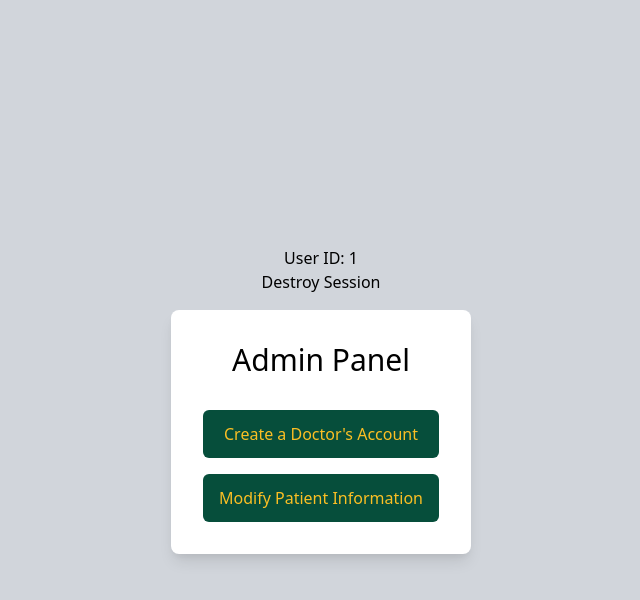
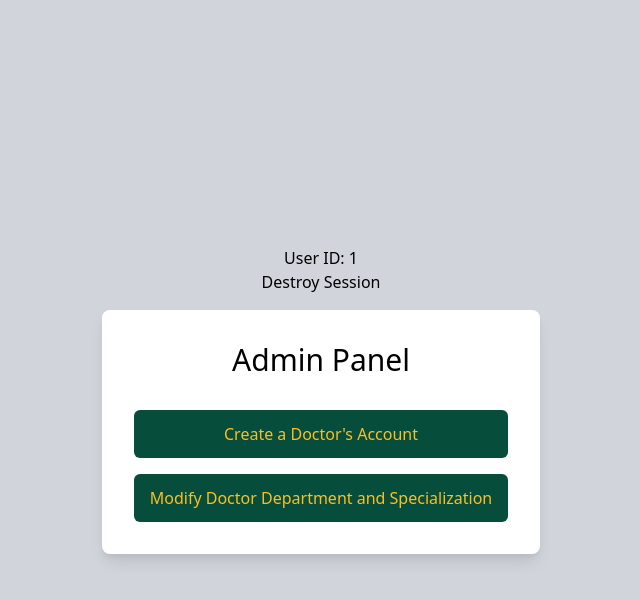
Before and after one commit to Striqes/OnliCare, a PHP site: page /user/admin/admin.php in a window 1280 px wide. Shown: the top 600 px of the page, without its empty margins (319-959 px from the left). Run offline with PHP 8.4, Linux system fonts and the light colour scheme; a user stored in the database is signed in.

Commit message:
Added Doctor Department and Specializatin Modification w/ ajax in Admin

```diff
--- a/Project/user/admin/admin.php
+++ b/Project/user/admin/admin.php
@@ -27,7 +27,7 @@ if($_SESSION['UserType'] != 'Admin'){
         <h1 class="text-3xl text-center mb-8">Admin Panel</h1>
         <div class="grid grid-cols-1 gap-4">
             <a href="doctoraccount.php" class="block py-3 px-4 bg-green-900 text-yellow-400 text-center rounded-md hover:bg-green-600">Create a Doctor's Account</a>
-            <a href="modification.php" class="block py-3 px-4 bg-green-900 text-yellow-400 text-center rounded-md hover:bg-green-600">Modify Patient Information</a>
+            <a href="modification.php" class="block py-3 px-4 bg-green-900 text-yellow-400 text-center rounded-md hover:bg-green-600">Modify Doctor Department and Specialization</a>
         </div>
     </div>
 
--- a/Project/user/admin/doctoraccount.php
+++ b/Project/user/admin/doctoraccount.php
@@ -2,7 +2,7 @@
 include '../core/connection.php';
 include '../core/sessiontimeout.php';
 
-if($_SESSION['UserType'] != 'Doctor'){
+if($_SESSION['UserType'] != 'Admin'){
     header("Location: $indexPath");
 }
 ?>
```
